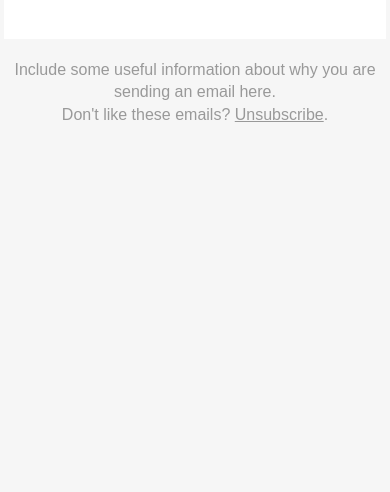
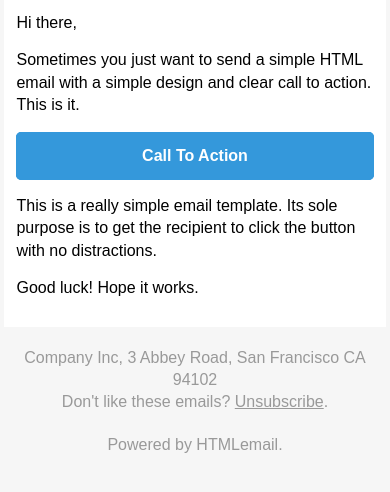
Before and after one commit to digitalmediabremen/hfk-checkin, a Django app: template backend/checkin/notifications/templates/notifications/email_base.html in a window 390 px wide. Shown: the top 492 px of the page. Run offline with Django 3.2, Linux system fonts and the light colour scheme; the template is opened without the code that fills it, so the values that code supplies are empty.

Commit message:
notifications: add email base (without inline CSS) from github.com/leemunroe/responsive-html-email-template

```diff
--- a/backend/checkin/notifications/templates/notifications/email_base.html
+++ b/backend/checkin/notifications/templates/notifications/email_base.html
@@ -1,13 +1,250 @@
 <!doctype html>
 <html>
   <head>
-    <meta name="viewport" content="width=device-width">
-    <meta http-equiv="Content-Type" content="text/html; charset=UTF-8">
-    <title>{{ subject }}</title>
+    <meta name="viewport" content="width=device-width" />
+    <meta http-equiv="Content-Type" content="text/html; charset=UTF-8" />
+    <title>Simple Transactional Email</title>
     <style>
       /* -------------------------------------
-        INLINED WITH htmlemail.io/inline
+          GLOBAL RESETS
       ------------------------------------- */
+
+      /*All the styling goes here*/
+
+      img {
+        border: none;
+        -ms-interpolation-mode: bicubic;
+        max-width: 100%;
+      }
+
+      body {
+        background-color: #f6f6f6;
+        font-family: sans-serif;
+        -webkit-font-smoothing: antialiased;
+        font-size: 14px;
+        line-height: 1.4;
+        margin: 0;
+        padding: 0;
+        -ms-text-size-adjust: 100%;
+        -webkit-text-size-adjust: 100%;
+      }
+
+      table {
+        border-collapse: separate;
+        mso-table-lspace: 0pt;
+        mso-table-rspace: 0pt;
+        width: 100%; }
+        table td {
+          font-family: sans-serif;
+          font-size: 14px;
+          vertical-align: top;
+      }
+
+      /* -------------------------------------
+          BODY & CONTAINER
+      ------------------------------------- */
+
+      .body {
+        background-color: #f6f6f6;
+        width: 100%;
+      }
+
+      /* Set a max-width, and make it display as block so it will automatically stretch to that width, but will also shrink down on a phone or something */
+      .container {
+        display: block;
+        margin: 0 auto !important;
+        /* makes it centered */
+        max-width: 580px;
+        padding: 10px;
+        width: 580px;
+      }
+
+      /* This should also be a block element, so that it will fill 100% of the .container */
+      .content {
+        box-sizing: border-box;
+        display: block;
+        margin: 0 auto;
+        max-width: 580px;
+        padding: 10px;
+      }
+
+      /* -------------------------------------
+          HEADER, FOOTER, MAIN
+      ------------------------------------- */
+      .main {
+        background: #ffffff;
+        border-radius: 3px;
+        width: 100%;
+      }
+
+      .wrapper {
+        box-sizing: border-box;
+        padding: 20px;
+      }
+
+      .content-block {
+        padding-bottom: 10px;
+        padding-top: 10px;
+      }
+
+      .footer {
+        clear: both;
+        margin-top: 10px;
+        text-align: center;
+        width: 100%;
+      }
+        .footer td,
+        .footer p,
+        .footer span,
+        .footer a {
+          color: #999999;
+          font-size: 12px;
+          text-align: center;
+      }
+
+      /* -------------------------------------
+          TYPOGRAPHY
+      ------------------------------------- */
+      h1,
+      h2,
+      h3,
+      h4 {
+        color: #000000;
+        font-family: sans-serif;
+        font-weight: 400;
+        line-height: 1.4;
+        margin: 0;
+        margin-bottom: 30px;
+      }
+
+      h1 {
+        font-size: 35px;
+        font-weight: 300;
+        text-align: center;
+        text-transform: capitalize;
+      }
+
+      p,
+      ul,
+      ol {
+        font-family: sans-serif;
+        font-size: 14px;
+        font-weight: normal;
+        margin: 0;
+        margin-bottom: 15px;
+      }
+        p li,
+        ul li,
+        ol li {
+          list-style-position: inside;
+          margin-left: 5px;
+      }
+
+      a {
+        color: #3498db;
+        text-decoration: underline;
+      }
+
+      /* -------------------------------------
+          BUTTONS
+      ------------------------------------- */
+      .btn {
+        box-sizing: border-box;
+        width: 100%; }
+        .btn > tbody > tr > td {
+          padding-bottom: 15px; }
+        .btn table {
+          width: auto;
+      }
+        .btn table td {
+          background-color: #ffffff;
+          border-radius: 5px;
+          text-align: center;
+      }
+        .btn a {
+          background-color: #ffffff;
+          border: solid 1px #3498db;
+          border-radius: 5px;
+          box-sizing: border-box;
+          color: #3498db;
+          cursor: pointer;
+          display: inline-block;
+          font-size: 14px;
+          font-weight: bold;
+          margin: 0;
+          padding: 12px 25px;
+          text-decoration: none;
+          text-transform: capitalize;
+      }
+
+      .btn-primary table td {
+        background-color: #3498db;
+      }
+
+      .btn-primary a {
+        background-color: #3498db;
+        border-color: #3498db;
+        color: #ffffff;
+      }
+
+      /* -------------------------------------
+          OTHER STYLES THAT MIGHT BE USEFUL
+      ------------------------------------- */
+      .last {
+        margin-bottom: 0;
+      }
+
+      .first {
+        margin-top: 0;
+      }
+
+      .align-center {
+        text-align: center;
+      }
+
+      .align-right {
+        text-align: right;
+      }
+
+      .align-left {
+        text-align: left;
+      }
+
+      .clear {
+        clear: both;
+      }
+
+      .mt0 {
+        margin-top: 0;
+      }
+
+      .mb0 {
+        margin-bottom: 0;
+      }
+
+      .preheader {
+        color: transparent;
+        display: none;
+        height: 0;
+        max-height: 0;
+        max-width: 0;
+        opacity: 0;
+        overflow: hidden;
+        mso-hide: all;
+        visibility: hidden;
+        width: 0;
+      }
+
+      .powered-by a {
+        text-decoration: none;
+      }
+
+      hr {
+        border: 0;
+        border-bottom: 1px solid #f6f6f6;
+        margin: 20px 0;
+      }
+
       /* -------------------------------------
           RESPONSIVE AND MOBILE FRIENDLY STYLES
       ------------------------------------- */
@@ -92,37 +329,36 @@
           border-color: #34495e !important;
         }
       }
+
     </style>
   </head>
-  <body class="" style="background-color: #f6f6f6; font-family: sans-serif; -webkit-font-smoothing: antialiased; font-size: 14px; line-height: 1.4; margin: 0; padding: 0; -ms-text-size-adjust: 100%; -webkit-text-size-adjust: 100%;">
-    <span class="preheader" style="color: transparent; display: none; height: 0; max-height: 0; max-width: 0; opacity: 0; overflow: hidden; mso-hide: all; visibility: hidden; width: 0;">This is preheader text. Some clients will show this text as a preview.</span>
-    <table border="0" cellpadding="0" cellspacing="0" class="body" style="border-collapse: separate; mso-table-lspace: 0pt; mso-table-rspace: 0pt; width: 100%; background-color: #f6f6f6;">
+  <body class="">
+    <span class="preheader">This is preheader text. Some clients will show this text as a preview.</span>
+    <table role="presentation" border="0" cellpadding="0" cellspacing="0" class="body">
       <tr>
-        <td style="font-family: sans-serif; font-size: 14px; vertical-align: top;">&nbsp;</td>
-        <td class="container" style="font-family: sans-serif; font-size: 14px; vertical-align: top; display: block; Margin: 0 auto; max-width: 580px; padding: 10px; width: 580px;">
-          <div class="content" style="box-sizing: border-box; display: block; Margin: 0 auto; max-width: 580px; padding: 10px;">
+        <td>&nbsp;</td>
+        <td class="container">
+          <div class="content">
 
             <!-- START CENTERED WHITE CONTAINER -->
-            <table class="main" style="border-collapse: separate; mso-table-lspace: 0pt; mso-table-rspace: 0pt; width: 100%; background: #ffffff; border-radius: 3px;">
+            <table role="presentation" class="main">
 
               <!-- START MAIN CONTENT AREA -->
               <tr>
-                <td class="wrapper" style="font-family: sans-serif; font-size: 14px; vertical-align: top; box-sizing: border-box; padding: 20px;">
-                  <table border="0" cellpadding="0" cellspacing="0" style="border-collapse: separate; mso-table-lspace: 0pt; mso-table-rspace: 0pt; width: 100%;">
+                <td class="wrapper">
+                  <table role="presentation" border="0" cellpadding="0" cellspacing="0">
                     <tr>
-                      <td style="font-family: sans-serif; font-size: 14px; vertical-align: top;">
-                        <h1 style="font-family: sans-serif; font-size: 18px; font-weight: bold; margin: 0; Margin-bottom: 15px;">{{ title }}</h1>
-                        <h2 style="font-family: sans-serif; font-size: 14px; font-weight: bold; margin: 0; Margin-bottom: 15px;">{{ subtitle }}</h2>
-                        <p style="font-family: sans-serif; font-size: 14px; font-weight: normal; margin: 0; Margin-bottom: 15px;">{{ message }}</p>
-                          {% if button_label and button_link %}
-                            <table border="0" cellpadding="0" cellspacing="0" class="btn btn-primary" style="border-collapse: separate; mso-table-lspace: 0pt; mso-table-rspace: 0pt; width: 100%; box-sizing: border-box;">
+                      <td>
+                        <p>Hi there,</p>
+                        <p>Sometimes you just want to send a simple HTML email with a simple design and clear call to action. This is it.</p>
+                        <table role="presentation" border="0" cellpadding="0" cellspacing="0" class="btn btn-primary">
                           <tbody>
                             <tr>
-                                  <td align="left" style="font-family: sans-serif; font-size: 14px; vertical-align: top; padding-bottom: 15px;">
-                                    <table border="0" cellpadding="0" cellspacing="0" style="border-collapse: separate; mso-table-lspace: 0pt; mso-table-rspace: 0pt; width: auto;">
+                              <td align="left">
+                                <table role="presentation" border="0" cellpadding="0" cellspacing="0">
                                   <tbody>
                                     <tr>
-                                          <td style="font-family: sans-serif; font-size: 14px; vertical-align: top; background-color: #3498db; border-radius: 5px; text-align: center;"> <a href="{{ button_link }}" target="_blank" style="display: inline-block; color: #ffffff; background-color: #3498db; border: solid 1px #3498db; border-radius: 5px; box-sizing: border-box; cursor: pointer; text-decoration: none; font-size: 14px; font-weight: bold; margin: 0; padding: 12px 25px; text-transform: capitalize; border-color: #3498db;">{{ button_label }}</a> </td>
+                                      <td> <a href="http://htmlemail.io" target="_blank">Call To Action</a> </td>
                                     </tr>
                                   </tbody>
                                 </table>
@@ -130,7 +366,8 @@
                             </tr>
                           </tbody>
                         </table>
-                          {% endif %}
+                        <p>This is a really simple email template. Its sole purpose is to get the recipient to click the button with no distractions.</p>
+                        <p>Good luck! Hope it works.</p>
                       </td>
                     </tr>
                   </table>
@@ -139,29 +376,29 @@
 
             <!-- END MAIN CONTENT AREA -->
             </table>
+            <!-- END CENTERED WHITE CONTAINER -->
 
             <!-- START FOOTER -->
-            <div class="footer" style="clear: both; Margin-top: 10px; text-align: center; width: 100%;">
-              <table border="0" cellpadding="0" cellspacing="0" style="border-collapse: separate; mso-table-lspace: 0pt; mso-table-rspace: 0pt; width: 100%;">
+            <div class="footer">
+              <table role="presentation" border="0" cellpadding="0" cellspacing="0">
                 <tr>
-                  <td class="content-block" style="font-family: sans-serif; vertical-align: top; padding-bottom: 10px; padding-top: 10px; font-size: 12px; color: #999999; text-align: center;">
-                    <span class="apple-link" style="color: #999999; font-size: 12px; text-align: center;">Include some useful information about why you are sending an email here.</span>
-                    <br> Don't like these emails? <a href="{{ request.path }}" style="text-decoration: underline; color: #999999; font-size: 12px; text-align: center;">Unsubscribe</a>.
+                  <td class="content-block">
+                    <span class="apple-link">Company Inc, 3 Abbey Road, San Francisco CA 94102</span>
+                    <br> Don't like these emails? <a href="http://i.imgur.com/CScmqnj.gif">Unsubscribe</a>.
                   </td>
                 </tr>
-{#                <tr>#}
-{#                  <td class="content-block powered-by" style="font-family: sans-serif; vertical-align: top; padding-bottom: 10px; padding-top: 10px; font-size: 12px; color: #999999; text-align: center;">#}
-{#                    Powered by <a href="http://htmlemail.io" style="color: #999999; font-size: 12px; text-align: center; text-decoration: none;">HTMLemail</a>.#}
-{#                  </td>#}
-{#                </tr>#}
+                <tr>
+                  <td class="content-block powered-by">
+                    Powered by <a href="http://htmlemail.io">HTMLemail</a>.
+                  </td>
+                </tr>
               </table>
             </div>
             <!-- END FOOTER -->
 
-          <!-- END CENTERED WHITE CONTAINER -->
           </div>
         </td>
-        <td style="font-family: sans-serif; font-size: 14px; vertical-align: top;">&nbsp;</td>
+        <td>&nbsp;</td>
       </tr>
     </table>
   </body>
--- a/backend/checkin/urls.py
+++ b/backend/checkin/urls.py
@@ -62,7 +62,7 @@ urlpatterns += [
 ]
 
 if 'checkin.notifications' in settings.INSTALLED_APPS:
-    path('notifications/', include('checkin.notifications.urls')),
+    urlpatterns += [path('notifications/', include('checkin.notifications.urls'))]
 
 if 'microsoft_auth' in settings.INSTALLED_APPS:
     urlpatterns += [path('login/', include('microsoft_auth.urls', namespace='microsoft'))]
```
Also changed, not shown: backend/checkin/notifications/templates/notifications/email_base_inline.html (added, +168 -0 lines), backend/checkin/notifications/views.py (+10 -4 lines). Lines whose indentation alone changed are shown as unchanged.
